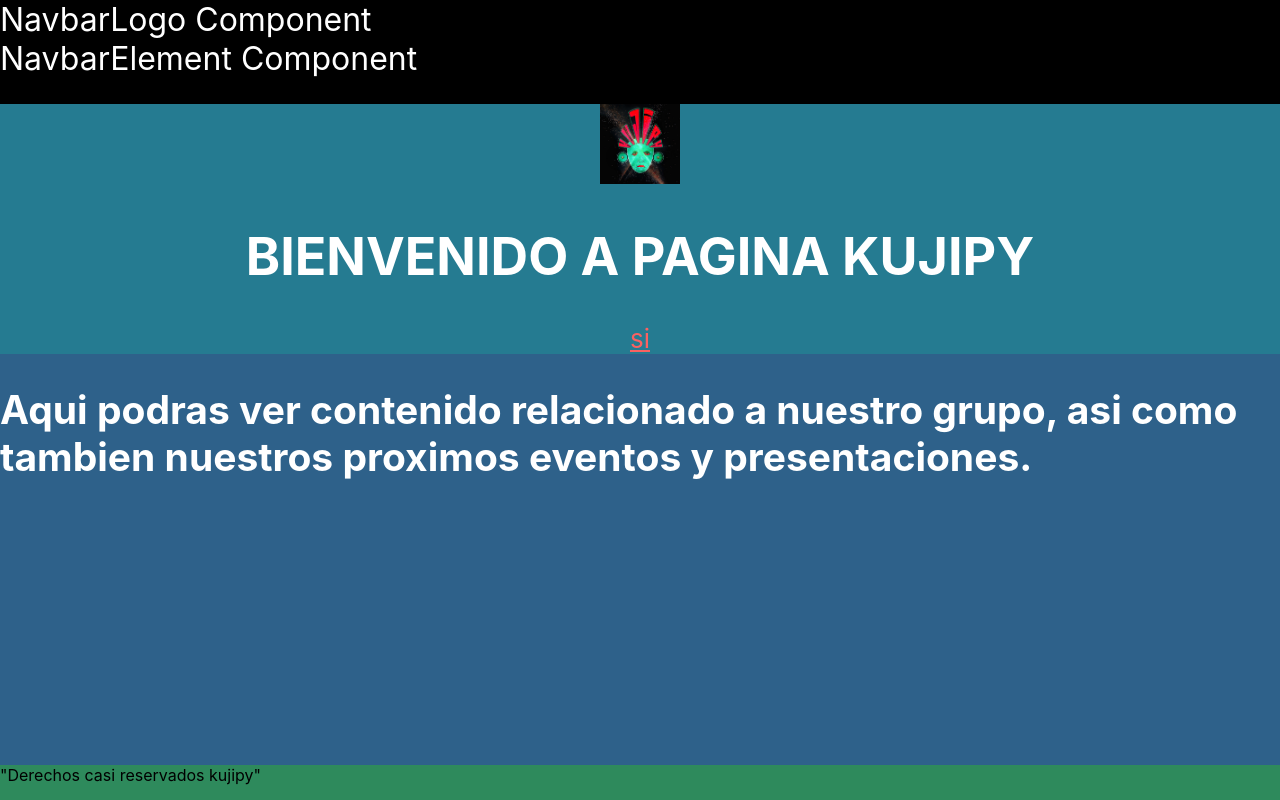
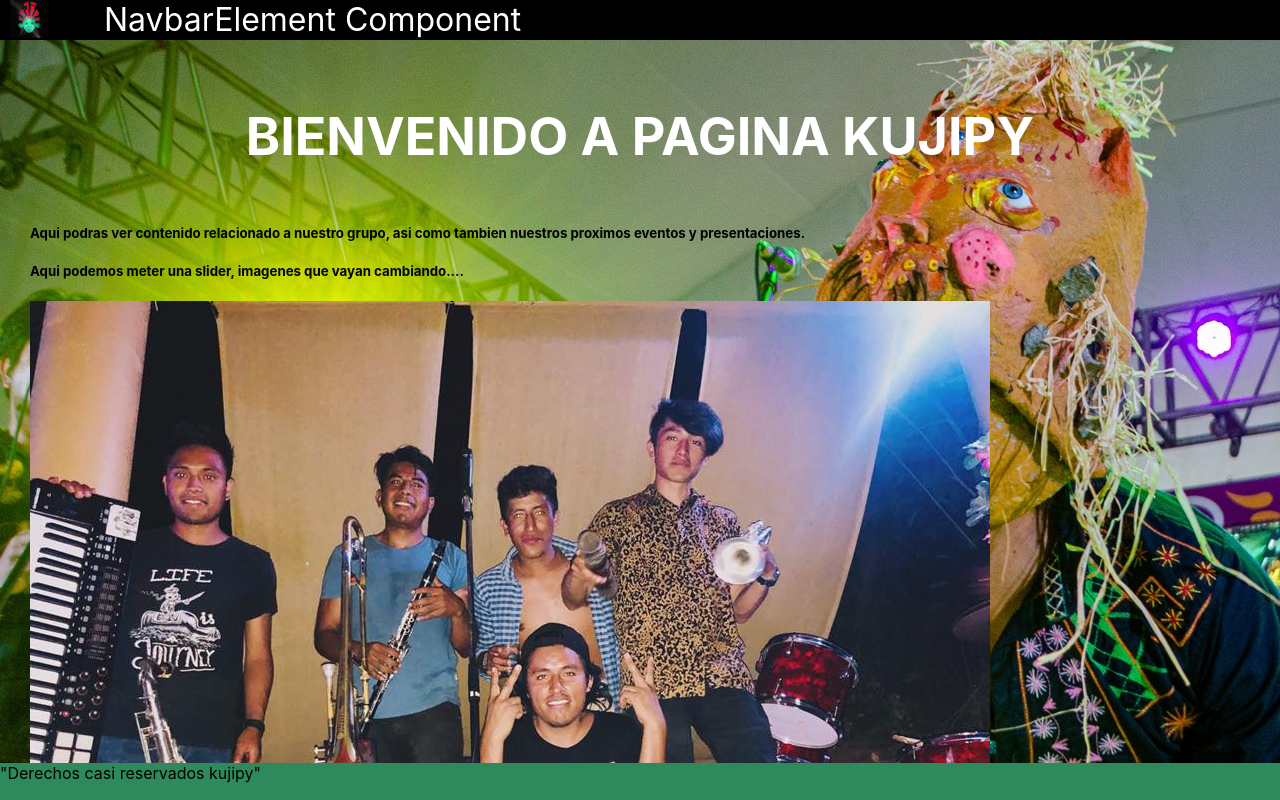
Before and after one commit to kamjotpetjaay/Kujipy_Web, a React (Create React App) app in the folder webpage/: page / in a window 1280 px wide. Built offline with nearby package versions, Linux system fonts and the light colour scheme.

Commit message:
logo y ordenamiento
Se ordenan los elementos para que se vean del tamaño adecuado.

```diff
--- a/webpage/src/App.css
+++ b/webpage/src/App.css
@@ -8,12 +8,15 @@
 }
 
 .NavBar {
-  height: 15%;
+  height: 5%;
 }
 
 .Content {
-  height: 95%;
+  height: 90%;
   background-color: #2e618a;
+  background-image: url(./assets/tiptsy.jpg);
+  padding: 30px;
+  overflow-y: scroll;
 }
 
 .FootPage{
@@ -26,7 +29,8 @@
 } */
 
 .App-logo {
-  height: 10vmin;
+  height: 100%;
+  width: 60%;
   pointer-events: none;
 }
 
@@ -36,8 +40,13 @@
   }
 } */
 
+/* @media (prefers-reduced-motion: no-preference) {
+  .Galery-main {
+    animation: App-galery-slide infinite 20s linear;
+  }
+} */
+
 .App-header {
-  background-color: #257b91;
   display: flex;
   flex-direction: column;
   align-items: center;
@@ -50,11 +59,11 @@
   color: #fb6161;
 }
 
-@keyframes App-logo-spin {
+@keyframes App-galery-slide {
   from {
-    transform: rotate(0deg);
+    transform: rotateZ(0deg);
   }
   to {
-    transform: rotate(360deg);
+    transform: rotate(120deg);
   }
 }
--- a/webpage/src/App.tsx
+++ b/webpage/src/App.tsx
@@ -1,9 +1,19 @@
 import React from 'react';
 import logo from './assets/kujipylogo.jpg';
+import imagen1 from './assets/banda.jpg';
+import imagen2 from './assets/tiptsy2.jpg';
 import './App.css';
 import Navbar from './components/Navbar/Navbar';
+import ImageSlider, { Imagen } from './components/ImageSlider/ImageSlider';
 
 function App() {
+
+
+  const galeriaImagenes: Imagen[] = [
+    { url: imagen1, name: "banda"},
+    { url: imagen2, name: "tiptsy2"}
+  ]
+
   return (
     <div className="App">
       <div className='NavBar'>
@@ -11,29 +21,21 @@ function App() {
       </div>
       <div className='Content'>
         <header className="App-header">
-          <div className='logo-kujipy'>
-            <img src={logo} className="App-logo" alt="logo" />
-          </div>
           <h1>
             BIENVENIDO A PAGINA KUJIPY
           </h1>
-          <a
-            className="App-link"
-            href="https://reactjs.org"
-            target="_blank"
-            rel="noopener noreferrer"
-          >
-            si
-          </a>
-          <div className='Content'>
-
-          <h2>
+        </header>
+        <div className='Description'>
+          <h5>
             Aqui podras ver contenido relacionado a nuestro grupo, asi como tambien nuestros proximos eventos y presentaciones.
-          </h2>
-          </div>
-
-
-        </header>
+          </h5>
+        </div>
+        <div className='Galery-main'>
+          <h5>
+            Aqui podemos meter una slider, imagenes que vayan cambiando....
+          </h5>
+          <ImageSlider galeriaImagenes={ galeriaImagenes} />
+        </div>
       </div>
       <div className='FootPage'>
         "Derechos casi reservados kujipy"
--- /dev/null
+++ b/webpage/src/components/ImageSlider/ImageSlider.styled.ts
@@ -0,0 +1,4 @@
+import styled from 'styled-components';
+
+export const ImageSliderWrapper = styled.div`
+`;
--- /dev/null
+++ b/webpage/src/components/ImageSlider/ImageSlider.tsx
@@ -0,0 +1,34 @@
+import React from 'react';
+import { ImageSliderWrapper } from './ImageSlider.styled';
+
+export interface Imagen {
+   url: string,
+   name: string
+ }
+
+interface ImageSliderProps {
+   galeriaImagenes: Imagen[]
+}
+
+const getImages = (galeriaImagenes: Imagen[]): JSX.Element => {
+   const images: any = []
+   galeriaImagenes.forEach(imagen => {
+      images.push(
+      <ImageSliderWrapper>
+         <img src={imagen.url} id={imagen.name} alt={imagen.name} />
+      </ImageSliderWrapper>
+      )
+   })
+   return images
+}
+
+
+const ImageSlider = ({galeriaImagenes}: ImageSliderProps) => {
+   return (
+      <div>
+         {getImages(galeriaImagenes)}
+      </div>
+   )
+}
+
+export default ImageSlider;
--- a/webpage/src/components/Navbar/Navbar.styled.ts
+++ b/webpage/src/components/Navbar/Navbar.styled.ts
@@ -1,8 +1,25 @@
 import styled from 'styled-components';
 
-export const NavbarWrapper = styled.div`
+export const NavbarKujipy = styled.div`
   background-color: black;
   font-size: 32px;
   color: white;
-  height: 100%
+  height: 100%;
+  width: 100%;
+  display: flex;
+  flex-direction: row;
 `;
+
+export const NavbarLogoStyle = styled.div`
+  width: 5%;
+  margin-left: 10px;
+  margin-right: 10px;
+`;
+
+export const NavbarElementsStyle = styled.div`
+  background-color: black;
+  height: 100%;
+  width: 90%;
+  margin-left: 20px;
+  margin-right: 20px;
+`;
--- a/webpage/src/components/Navbar/Navbar.tsx
+++ b/webpage/src/components/Navbar/Navbar.tsx
@@ -1,21 +1,19 @@
 import React, { FC } from 'react';
-import { NavbarWrapper } from './Navbar.styled';
+import { NavbarKujipy,  NavbarLogoStyle, NavbarElementsStyle} from './Navbar.styled';
 import NavbarElement from '../NavbarElement/NavbarElement';
 import NavbarLogo from '../NavbarLogo/NavbarLogo';
 
 interface NavbarProps {}
 
 const Navbar: FC<NavbarProps> = () => (
- <NavbarWrapper>
-    <div className="navbar-kujipy">
-        <div className='navbar-logo'>
-            <NavbarLogo/>
-        </div>
-        <div className='navbar-elemnts'>
-            <NavbarElement/>
-        </div>
-    </div>
- </NavbarWrapper>
+ <NavbarKujipy>
+    <NavbarLogoStyle>
+        <NavbarLogo/>
+    </NavbarLogoStyle>
+    <NavbarElementsStyle>
+        <NavbarElement/>
+    </NavbarElementsStyle>
+ </NavbarKujipy>
 );
 
 export default Navbar;
--- a/webpage/src/components/NavbarLogo/NavbarLogo.styled.ts
+++ b/webpage/src/components/NavbarLogo/NavbarLogo.styled.ts
@@ -1,4 +1,5 @@
 import styled from 'styled-components';
 
 export const NavbarLogoWrapper = styled.div`
+
 `;
--- a/webpage/src/components/NavbarLogo/NavbarLogo.tsx
+++ b/webpage/src/components/NavbarLogo/NavbarLogo.tsx
@@ -1,11 +1,12 @@
 import React, { FC } from 'react';
 import { NavbarLogoWrapper } from './NavbarLogo.styled';
+import logo from '../../assets/kujipylogo.jpg';
 
 interface NavbarLogoProps {}
 
 const NavbarLogo: FC<NavbarLogoProps> = () => (
  <NavbarLogoWrapper>
-    NavbarLogo Component
+      <img src={logo} className="App-logo" alt="logo" />
  </NavbarLogoWrapper>
 );
 
```
Also changed, not shown: webpage/src/components/ImageSlider/ImageSlider.lazy.tsx (added, +13 -0 lines), 2 other files (tests, documents, lock files or other folders).
